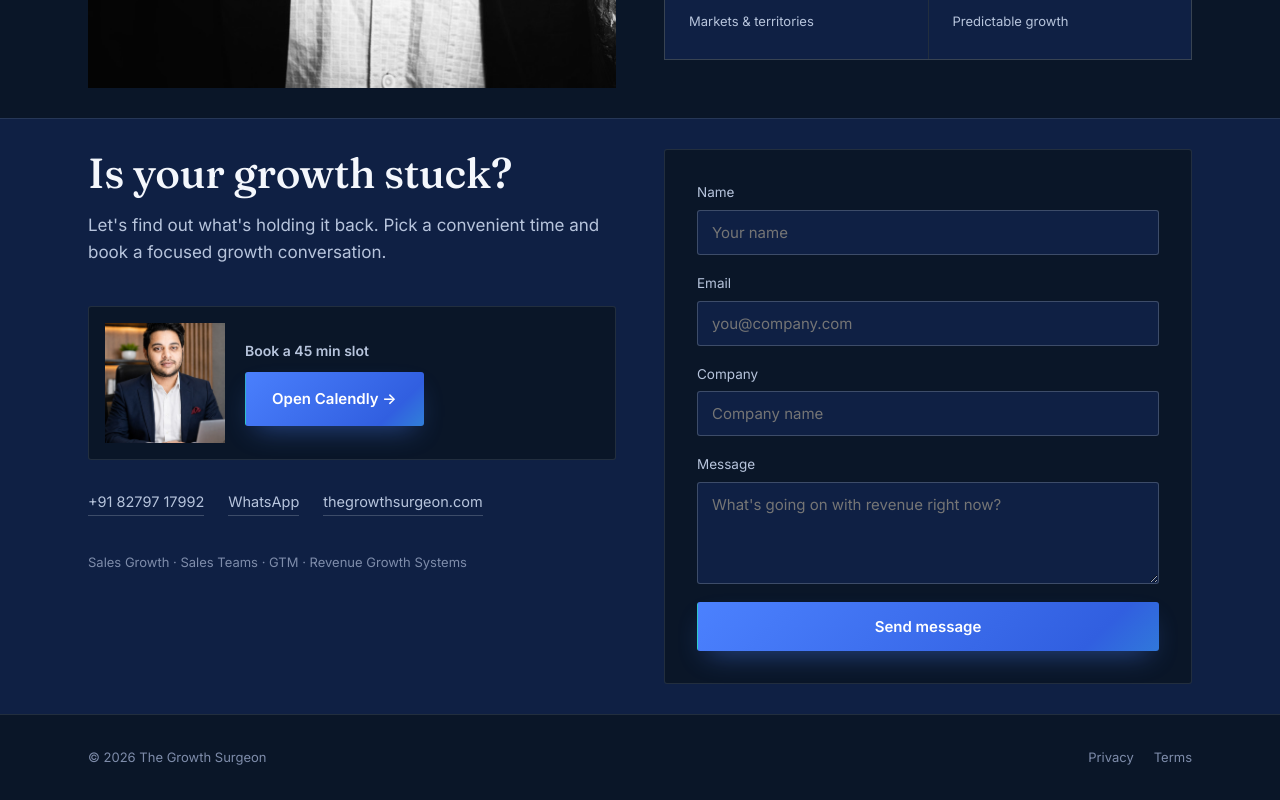
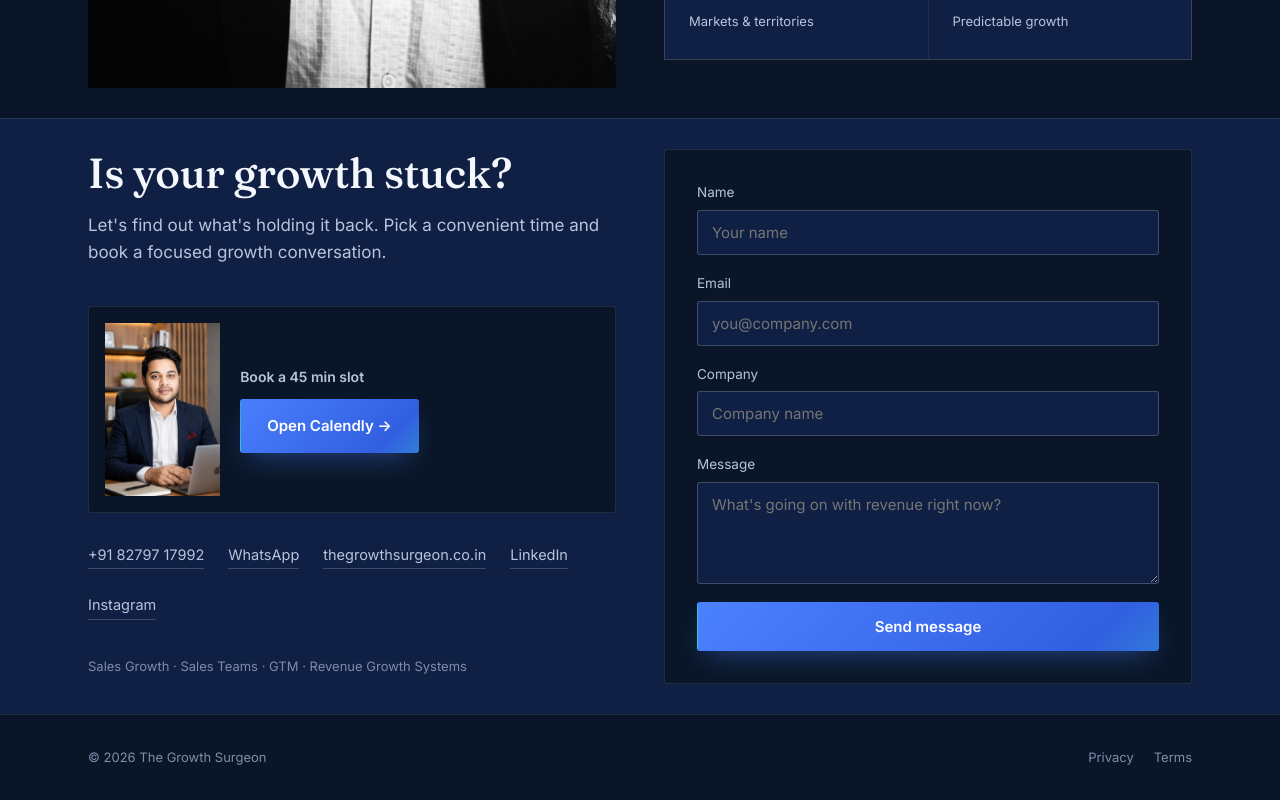
Before and after one commit to sumitrai1996-hue/the-growth-surgeon, a React (Vite) app in the folder frontend/: page / in a window 1280 px wide. Shown: the part 4922-5722 px from the top of the page. Built offline with nearby package versions, Linux system fonts and the light colour scheme.

Commit message:
added linkdin and inst

```diff
--- a/frontend/src/components/Contact.css
+++ b/frontend/src/components/Contact.css
@@ -70,10 +70,10 @@
   padding-bottom: 2px;
 }
 .contact-photo {
-  width: 260px;
+
   height: 300px;
 
-  object-fit: cover;
+  object-fit: contain;
   margin-bottom: 16px;
 
 }
@@ -106,11 +106,10 @@
 }
 
 .contact-photo {
-  width: 120px;
-  height: 120px;
-  object-fit: cover;
-  flex-shrink: 0;
-  margin-bottom: 0;
+ height: 173px;
+    object-fit: contain;
+    flex-shrink: 0;
+    margin-bottom: 0;
 }
 
 .calendly-cta {
--- a/frontend/src/components/Contact.jsx
+++ b/frontend/src/components/Contact.jsx
@@ -49,6 +49,8 @@ export default function Contact() {
             <a href={`tel:${c.phone.replace(/\s/g, "")}`}>{c.phone}</a>
             <a href={whatsappHref} target="_blank" rel="noreferrer">WhatsApp</a>
             <a href={`mailto:${c.email}`}>{c.email}</a>
+            <a href={c.linkedin} target="_blank" rel="noreferrer">LinkedIn</a>
+            <a href={c.instagram} target="_blank" rel="noreferrer">Instagram</a>
           </div>
 
           <p className="contact-footnote">{c.footerNote}</p>
--- a/frontend/src/data/content.js
+++ b/frontend/src/data/content.js
@@ -191,16 +191,17 @@ const content = {
 
   faq: null,
 
-  contact: {
+ contact: {
     heading: "Is your growth stuck?",
     subheading: "Let's find out what's holding it back. Pick a convenient time and book a focused growth conversation.",
     primaryCta: "Open Calendly →",
-    email: "thegrowthsurgeon.com",
+    email: "thegrowthsurgeon.co.in",
     phone: "+91 82797 17992",
     whatsappNumber: "918279717992",
     whatsappMessage: "Hi Sumit, found you via thegrowthsurgeon.co.in — I'd like to talk about our sales growth.",
     calendlyUrl: "https://calendly.com/thegrowthsurgeon-uchx/30min",
-    linkedin: "https://www.linkedin.com/",
+    linkedin: "https://www.linkedin.com/in/the-growth-surgeon",
+    instagram: "https://www.instagram.com/the.growth.surgeon?igsh=bmVzZXNyODI2azE0&utm_source=qr",
     footerNote: "Sales Growth · Sales Teams · GTM · Revenue Growth Systems",
   },
 
```
Lines whose indentation alone changed are shown as unchanged.
